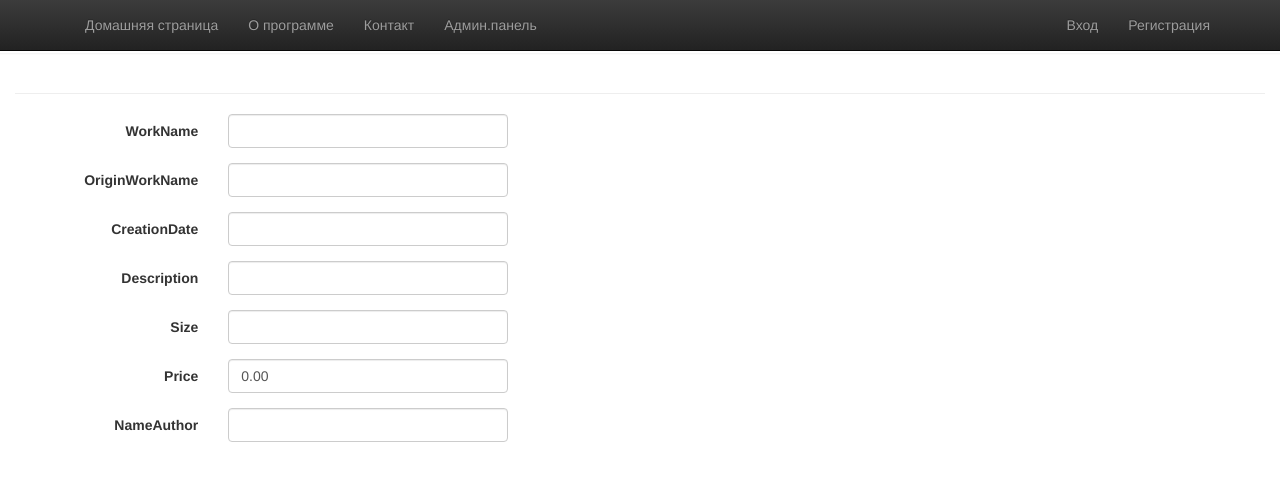
After one commit to Liza-Kozlovskaya/ArtGallery, an ASP.NET MVC app: template Gallery1/Gallery1/Views/Home/ViewArt.cshtml in a window 1280 px wide; the page is wider, and only the part inside the window is pictured. The commit adds this page. Shown: the top 481 px of that part. Run offline with ASP.NET Core 8 and stand-ins for ASP.NET MVC 5, Linux system fonts and the light colour scheme; the template is opened without the code that fills it, so the values that code supplies are empty; the project's own start-up code is not run; a stand-in starts its controllers and pages; some libraries are stand-ins or nearby versions.

Commit message:
Page for each art

```diff
--- /dev/null
+++ b/Gallery1/Gallery1/Views/Home/ViewArt.cshtml
@@ -0,0 +1,72 @@
+@model Gallery1.Models.ArtWork
+
+@{
+    ViewBag.Title = "ViewArt";
+}
+
+
+@using (Html.BeginForm())
+{
+    @Html.AntiForgeryToken()
+
+<div class="form-horizontal">
+    <h2> @Model.WorkName</h2>
+    <hr />
+    @Html.ValidationSummary(true, "", new { @class = "text-danger" })
+    <div class="form-group">
+        @Html.LabelFor(model => model.WorkName, htmlAttributes: new { @class = "control-label col-md-2" })
+        <div class="col-md-10">
+            @Html.EditorFor(model => model.WorkName, new { htmlAttributes = new { @class = "form-control" } })
+            @Html.ValidationMessageFor(model => model.WorkName, "", new { @class = "text-danger" })
+        </div>
+    </div>
+
+    <div class="form-group">
+        @Html.LabelFor(model => model.OriginWorkName, htmlAttributes: new { @class = "control-label col-md-2" })
+        <div class="col-md-10">
+            @Html.EditorFor(model => model.OriginWorkName, new { htmlAttributes = new { @class = "form-control" } })
+            @Html.ValidationMessageFor(model => model.OriginWorkName, "", new { @class = "text-danger" })
+        </div>
+    </div>
+
+    <div class="form-group">
+        @Html.LabelFor(model => model.CreationDate, htmlAttributes: new { @class = "control-label col-md-2" })
+        <div class="col-md-10">
+            @Html.EditorFor(model => model.CreationDate, new { htmlAttributes = new { @class = "form-control"} })
+            @Html.ValidationMessageFor(model => model.CreationDate, "", new { @class = "text-danger" })
+        </div>
+    </div>
+
+    <div class="form-group">
+        @Html.LabelFor(model => model.Description, htmlAttributes: new { @class = "control-label col-md-2" })
+        <div class="col-md-10">
+            @Html.EditorFor(model => model.Description, new { htmlAttributes = new { @class = "form-control"} })
+            @Html.ValidationMessageFor(model => model.Description, "", new { @class = "text-danger" })
+        </div>
+    </div>
+
+    <div class="form-group">
+        @Html.LabelFor(model => model.Size, htmlAttributes: new { @class = "control-label col-md-2" })
+        <div class="col-md-10">
+            @Html.EditorFor(model => model.Size, new { htmlAttributes = new { @class = "form-control" } })
+            @Html.ValidationMessageFor(model => model.Size, "", new { @class = "text-danger" })
+        </div>
+    </div>
+
+    <div class="form-group">
+        @Html.LabelFor(model => model.Price, htmlAttributes: new { @class = "control-label col-md-2" })
+        <div class="col-md-10">
+            @Html.EditorFor(model => model.Price, new { htmlAttributes = new { @class = "form-control" } })
+            @Html.ValidationMessageFor(model => model.Price, "", new { @class = "text-danger" })
+        </div>
+    </div>
+
+    <div class="form-group">
+        @Html.LabelFor(model => model.Author.NameAuthor, htmlAttributes: new { @class = "control-label col-md-2" })
+        <div class="col-md-10">
+            @Html.EditorFor(model => model.Author.NameAuthor, new { htmlAttributes = new { @class = "form-control" } })
+            @Html.ValidationMessageFor(model => model.Author.NameAuthor, "", new { @class = "text-danger" })
+        </div>
+    </div>
+</div>
+}
```
Also changed, not shown: Gallery1/Gallery1/Controllers/HomeController.cs (+6 -2 lines), Gallery1/Gallery1/Views/Home/Index.cshtml (+9 -10 lines), Gallery1/Gallery1/Gallery1.csproj, 5 other files.
